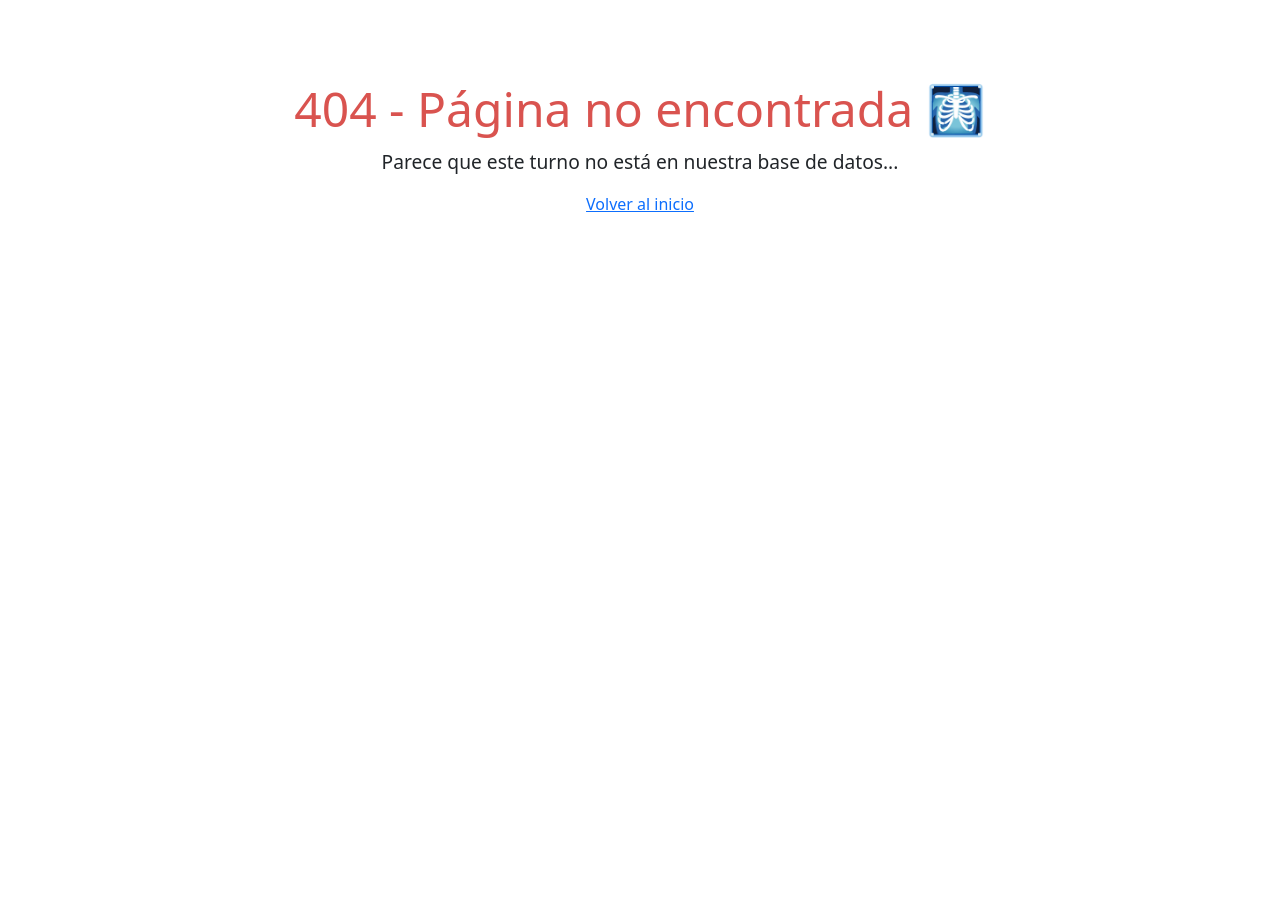
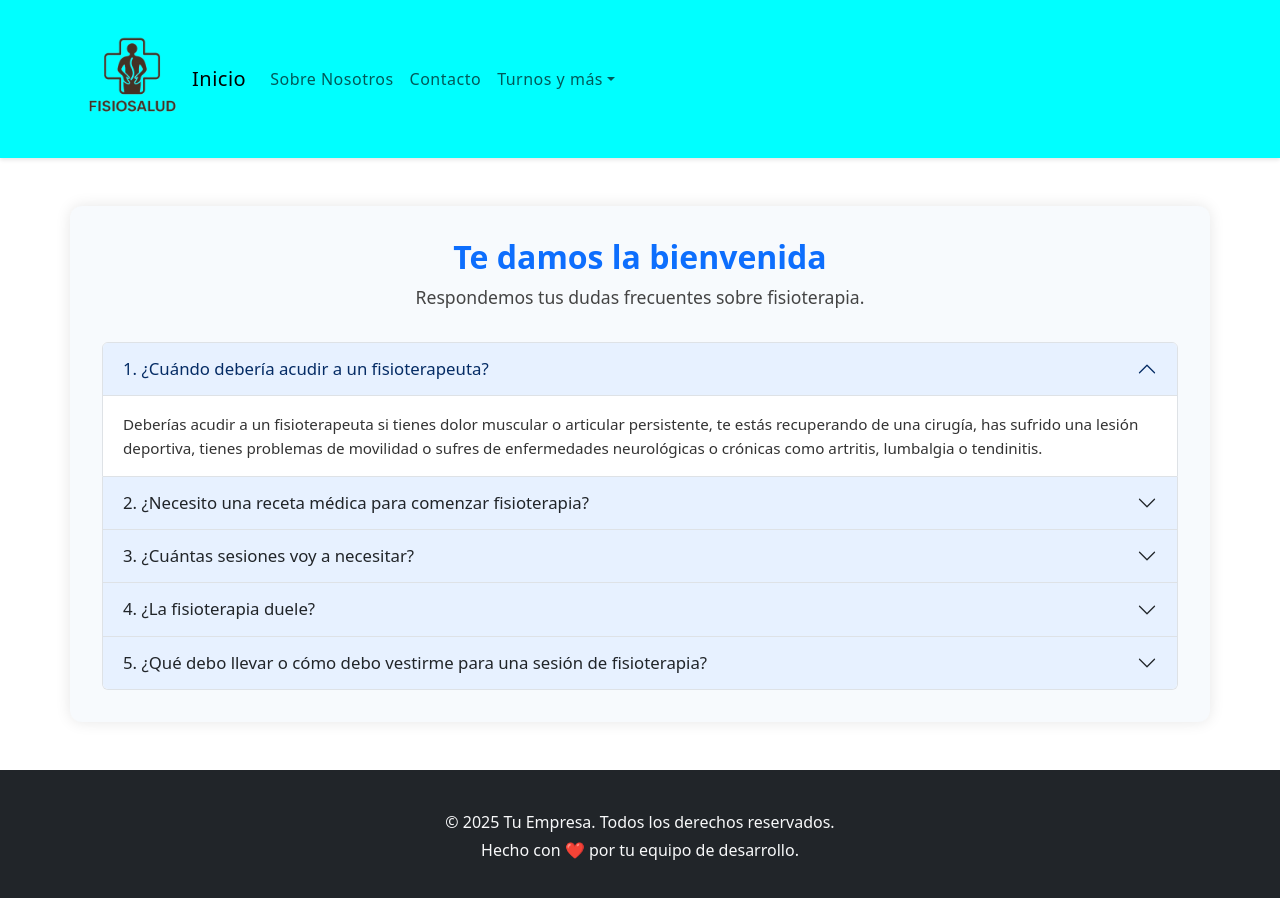
Before and after one commit to rodo18-2006/Proyecto-2, a React (Vite) app: page /atencionalcliente in a window 1280 px wide. Before the commit this address had no page. Shown: the top 898 px of the page. Before the commit the page ends 800 px from the top, so only its background shows below. Built offline with nearby package versions, Linux system fonts and the light colour scheme.

Commit message:
Se crea Atencion al Cliente

```diff
--- a/src/App.jsx
+++ b/src/App.jsx
@@ -10,6 +10,8 @@ import { useState } from "react";
 import SobreNosotros from "./page/sobrenosotros";
 import Navbar from "./page/Navbar";
 import Contacto from "./page/Contacto";
+import Atencion from "./page/Atencionalcliente";
+import Atencionalcliente from "./page/Atencionalcliente";
 
 
 const App = () => {
@@ -28,6 +30,7 @@ const App = () => {
           element={<Turnos pacientes={pacientes} setPacientes={setPacientes} />}
         />
 
+        <Route path="/atencionalcliente" element={<Atencionalcliente />} />
         <Route path="/contacto" element={<Contacto />} />
         <Route path="/navbar" element={<Navbar />} />
         <Route path="/sobrenosotros" element={<SobreNosotros />} />
--- /dev/null
+++ b/src/components/Atencionalcliente/AtencionalclienteC.jsx.jsx
@@ -0,0 +1,64 @@
+import React from "react";
+import { Accordion, Container } from "react-bootstrap";
+import "./atencionalcliente.css";
+
+const Atencion = () => {
+  return (
+    <Container className="atencion-container">
+      <h2 className="bienvenida-titulo">Te damos la bienvenida</h2>
+      <p className="bienvenida-descripcion">
+        Respondemos tus dudas frecuentes sobre fisioterapia.
+      </p>
+      <Accordion defaultActiveKey="0" className="atencion-accordion">
+        <Accordion.Item eventKey="0">
+          <Accordion.Header>1. ¿Cuándo debería acudir a un fisioterapeuta?</Accordion.Header>
+          <Accordion.Body>
+            Deberías acudir a un fisioterapeuta si tienes dolor muscular o
+            articular persistente, te estás recuperando de una cirugía, has
+            sufrido una lesión deportiva, tienes problemas de movilidad o sufres
+            de enfermedades neurológicas o crónicas como artritis, lumbalgia o
+            tendinitis.
+          </Accordion.Body>
+        </Accordion.Item>
+
+        <Accordion.Item eventKey="1">
+          <Accordion.Header>2. ¿Necesito una receta médica para comenzar fisioterapia?</Accordion.Header>
+          <Accordion.Body>
+            No siempre es necesario. En muchos países puedes acudir directamente
+            a un fisioterapeuta sin receta, aunque si tu seguro médico lo
+            requiere, es posible que necesites una derivación médica para que
+            cubra el tratamiento.
+          </Accordion.Body>
+        </Accordion.Item>
+
+        <Accordion.Item eventKey="2">
+          <Accordion.Header>3. ¿Cuántas sesiones voy a necesitar?</Accordion.Header>
+          <Accordion.Body>
+            Depende de tu diagnóstico, la gravedad de la condición y cómo responde tu cuerpo al tratamiento.
+            En la primera consulta, el fisioterapeuta evaluará tu situación y podrá darte una estimación más precisa.
+          </Accordion.Body>
+        </Accordion.Item>
+
+        <Accordion.Item eventKey="3">
+          <Accordion.Header>4. ¿La fisioterapia duele?</Accordion.Header>
+          <Accordion.Body>
+            Algunos ejercicios o técnicas pueden causar molestias, especialmente si estás tratando una lesión reciente
+            o hay mucha rigidez muscular. Sin embargo, el tratamiento nunca debe causar dolor intenso.
+          </Accordion.Body>
+        </Accordion.Item>
+
+        <Accordion.Item eventKey="4">
+          <Accordion.Header>
+            5. ¿Qué debo llevar o cómo debo vestirme para una sesión de fisioterapia?
+          </Accordion.Header>
+          <Accordion.Body>
+            Es recomendable usar ropa cómoda y deportiva que permita el movimiento, como joggers o leggings y camiseta.
+            Si el tratamiento se enfoca en una zona específica (por ejemplo, rodilla u hombro), intenta que esté fácilmente accesible.
+          </Accordion.Body>
+        </Accordion.Item>
+      </Accordion>
+    </Container>
+  );
+};
+
+export default Atencion;
--- /dev/null
+++ b/src/components/Atencionalcliente/atencionalcliente.css
@@ -0,0 +1,35 @@
+.atencion-container {
+    margin-top: 3rem;
+    margin-bottom: 3rem;
+    background-color: #f7fafd;
+    padding: 2rem;
+    border-radius: 12px;
+    box-shadow: 0 0 15px rgba(0, 0, 0, 0.1);
+  }
+
+  .bienvenida-titulo {
+    text-align: center;
+    font-size: 2rem;
+    font-weight: bold;
+    margin-bottom: 0.5rem;
+    color: #0d6efd;
+  }
+
+  .bienvenida-descripcion {
+    text-align: center;
+    margin-bottom: 2rem;
+    font-size: 1.1rem;
+    color: #444;
+  }
+
+  .atencion-accordion .accordion-button {
+    font-weight: 500;
+    font-size: 1.05rem;
+    background-color: #e7f1ff;
+  }
+
+  .atencion-accordion .accordion-body {
+    font-size: 0.95rem;
+    line-height: 1.6;
+    color: #333;
+  }
--- a/src/components/navbar/NavbarC.jsx
+++ b/src/components/navbar/NavbarC.jsx
@@ -21,7 +21,7 @@ const NavbarC = () => {
               <NavDropdown title="Turnos y más" id="basic-nav-dropdown">
                 <NavDropdown.Item as={Link} to="/turnos">Turnos</NavDropdown.Item>
                 <NavDropdown.Item as={Link} to="/horarios">Horarios</NavDropdown.Item>
-                <NavDropdown.Item as={Link} to="/atencion">Atención al cliente</NavDropdown.Item>
+                <NavDropdown.Item as={Link} to="/atencionalcliente">Atención al cliente</NavDropdown.Item>
                 <NavDropdown.Divider />
                 <NavDropdown.Item as={Link} to="/doctores">Doctores</NavDropdown.Item>
               </NavDropdown>
--- /dev/null
+++ b/src/page/Atencionalcliente.jsx
@@ -0,0 +1,16 @@
+import React from 'react'
+import NavbarC from '../components/navbar/NavbarC.jsx'
+import Atencion from '../components/Atencionalcliente/AtencionalclienteC.jsx.jsx'
+import FooterC from '../components/footer/FooterC.jsx'
+
+function Atencionalcliente() {
+  return (
+    <>
+    <NavbarC/>
+    <Atencion/>
+    <FooterC/>
+    </>
+  )
+}
+
+export default Atencionalcliente
```
